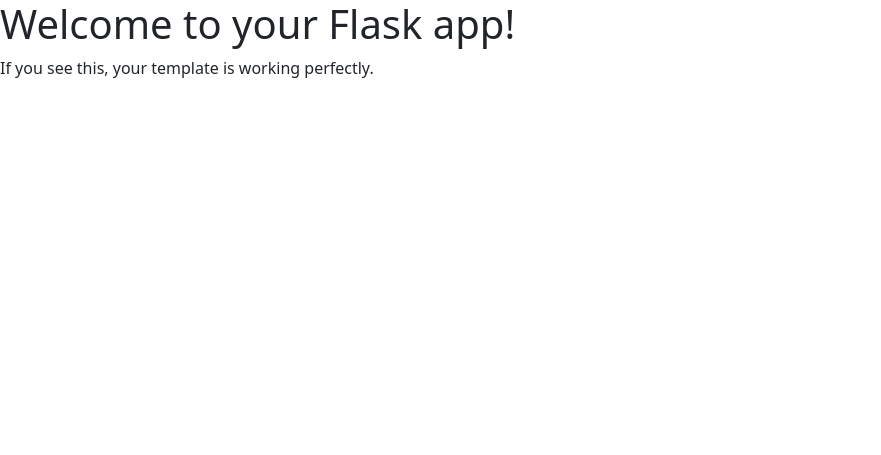
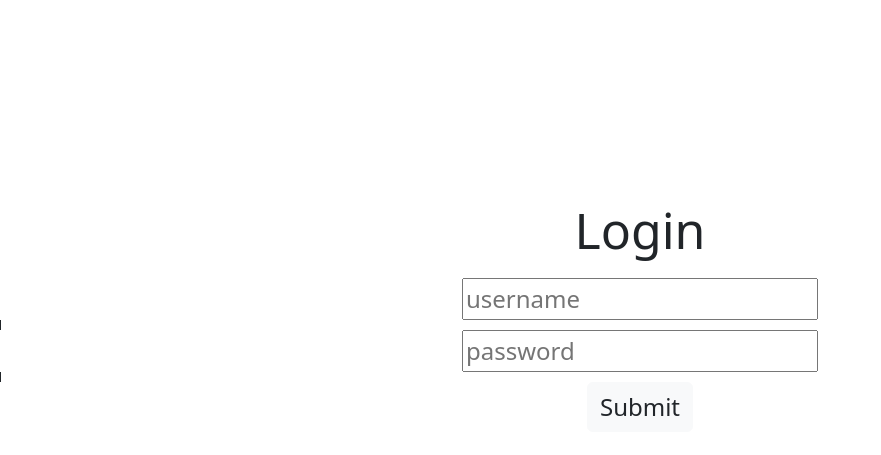
Before and after one commit to woniw/woniw_credit, a Flask app: page / in a window 1280 px wide. Shown: the top 455 px of the page, without its empty margins (0-881 px from the left). Run offline with Flask 3, Linux system fonts and the light colour scheme.

Commit message:
login page design complete

```diff
--- a/static/css/style.css
+++ /dev/null
@@ -1,4 +0,0 @@
-body {
-    background-color: #f8f9fa;
-    font-family: Arial, sans-serif;
-}
--- a/templates/index.html
+++ b/templates/index.html
@@ -4,10 +4,53 @@
     <meta charset="UTF-8" />
     <meta name="viewport" content="width=device-width, initial-scale=1" />
     <link href="https://cdn.jsdelivr.net/npm/bootstrap@5.3.0/dist/css/bootstrap.min.css" rel="stylesheet" />
-    <title>Flask Template Test</title>
+    <title>Login</title>
+
 </head>
 <body>
-    <h1>Welcome to your Flask app!</h1>
-    <p>If you see this, your template is working perfectly.</p>
+    <style>
+        .login_text{
+            font-size: 50px;
+        }
+
+        .log-in_gaps{
+            height: 10px;
+            width: 1px;
+        }
+
+        .header_to_login_gap{
+            height: 10px;
+            width: 1px;
+        }
+
+        .login_text{
+            margin-top: 200px;
+        }
+    </style>
+
+    <div class="darker_background">
+        <div class="center_div d-flex justify-content-center">
+            <h1 class="login_text">Login</1h>
+        </div>
+        <div class="header_to_login_gap"></div>
+        <form method="POST">
+            <div class="center_div d-flex justify-content-center fs-4">
+                <input type="text" name="username" placeholder="username"><br>
+            </div>
+            <div class="log-in_gaps bg-dark"></div>
+            <div class="center_div d-flex justify-content-center fs-4">
+                <input type="text" name="password" placeholder="password"><br>
+            </div>
+            <div class="log-in_gaps bg-dark"></div>
+
+            <div class="center_div d-flex justify-content-center">
+                <button class="btn btn-light">
+                    <label class="text text-dark fs-4">Submit</label>
+                </button>
+            </div>
+        </form>
+    </div>
+
+
 </body>
 </html>
```
